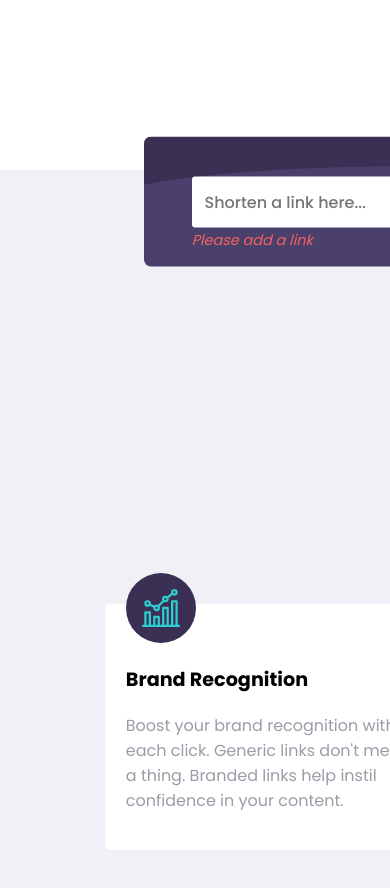
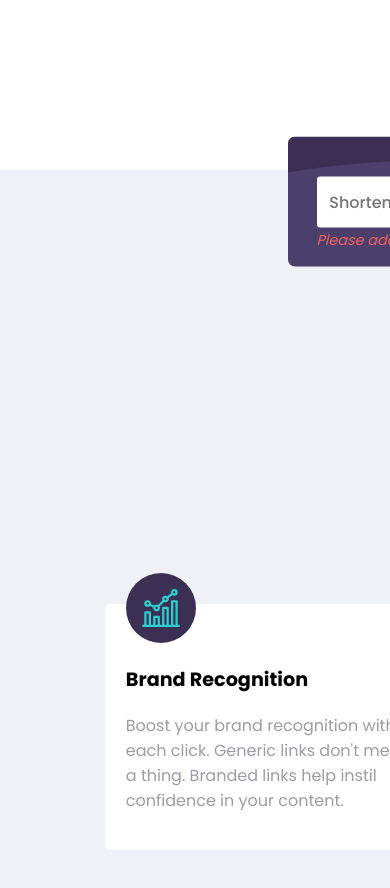
Before and after one commit to subrat611/URL-shortening-API-landing-page, a React (Vite) app: page / in a window 390 px wide. Shown: the part 560-1448 px from the top of the page. Built offline with nearby package versions, Linux system fonts and the light colour scheme.

Commit message:
responsive variable changes

```diff
--- a/src/components/HeroSection/herosection.scss
+++ b/src/components/HeroSection/herosection.scss
@@ -2,6 +2,8 @@
 @use '../../scss/fonts' as *;
 
 .hero-wrapper {
+    width: 1440px;
+    margin: 0 auto;
     display: flex;
     justify-content: space-around;
     align-items: center;
--- a/src/components/NavBar/navbar.scss
+++ b/src/components/NavBar/navbar.scss
@@ -2,6 +2,8 @@
 @use '../../scss/fonts' as *;
 
 .navbar-wrapper {
+    width: 1440px;
+    margin: 0 auto;
     display: flex;
     justify-content: space-between;
     align-items: center;
--- a/src/components/StatisticSection/statistic.scss
+++ b/src/components/StatisticSection/statistic.scss
@@ -2,6 +2,8 @@
 @use "../../scss/fonts" as *;
 
 .statistic-wrapper {
+    width: 1440px;
+    margin: 0 auto;
     display: flex;
     flex-direction: column;
     justify-content: center;
--- a/src/components/URLShort/urlshort.scss
+++ b/src/components/URLShort/urlshort.scss
@@ -14,7 +14,7 @@
     background-position: top center;
     background-size: cover;
     background-color: $primary-dark-violet;
-    width: 80%;
+    width: 60%;
     height: 130px;
     border-radius: 7px;
     padding: 0 1.5rem;
--- a/src/index.scss
+++ b/src/index.scss
@@ -27,13 +27,13 @@ a {
 }
 
 .App {
-    width: 1440px;
-    margin: 0 auto;
 
     .o-app-hero-wrapper {
         position: relative;
         background-color: rgba(240,241,246,255);
         margin-top: 8rem;
         max-height: 100%;
+        min-width: fit-content;
+        max-width: 100%;
     }
 }
```
